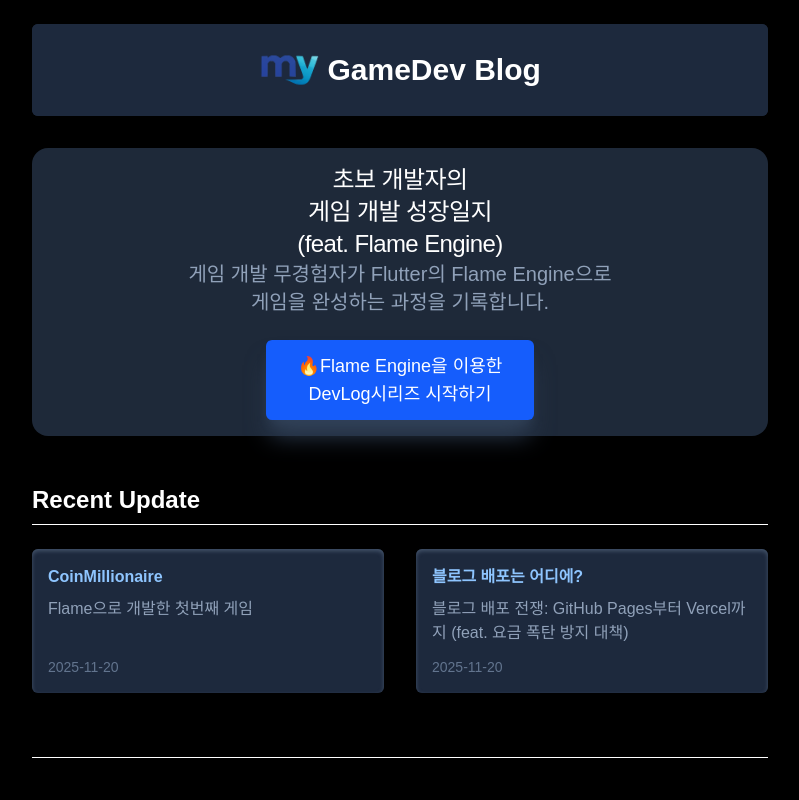
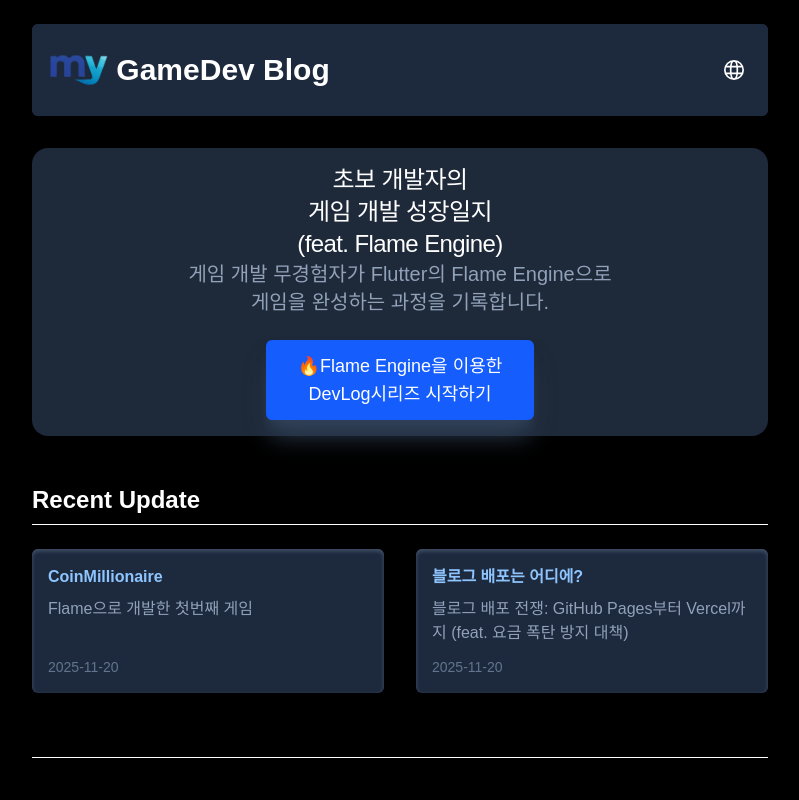
Before and after one commit to mygamedev-studio/blogapp, a Next.js app: page / in a window 1280 px wide. Shown: the top 800 px of the page, without its empty margins (240-1039 px from the left). Built offline with nearby package versions, Linux system fonts and the light colour scheme; a web font is replaced by a local one.

Commit message:
translate button added

```diff
--- a/components/StickyHeader.tsx
+++ b/components/StickyHeader.tsx
@@ -1,5 +1,6 @@
 import Link from "next/link";
 import { Orbit } from "next/font/google";
+import TranslateButtons from "./TranslateButtons";
 
 const orbitFont = Orbit({
   variable: "--font-orbit",
@@ -10,13 +11,13 @@ const orbitFont = Orbit({
 export default function StickyHeader() {
   const header = (
     <header className="sticky top-0 z-10 bg-slate-800 rounded-md">
-      <Link href="/">
-        {/* 기존의 스타일은 유지하되, sticky 속성으로 인해 헤더가 움직이지 않도록 보장합니다. */}
-        <div className="flex justify-center items-center bg-slate-800 p-4 my-6 rounded-md">
+      <div className="flex justify-between items-center bg-slate-800 p-4 my-6 rounded-md">
+        <Link href="/" className="flex items-center">
           <img src="/images/logo.png" width={60} height={30} />
           <h1 className="text-3xl text-white font-bold">&nbsp;GameDev Blog</h1>
-        </div>
-      </Link>
+        </Link>
+        <TranslateButtons />
+      </div>
     </header>
   );
   return header;
--- /dev/null
+++ b/components/TranslateButtons.tsx
@@ -0,0 +1,53 @@
+"use client";
+
+import { useState, useEffect } from "react";
+import { usePathname } from "next/navigation";
+import { GrLanguage } from "react-icons/gr";
+
+const languages = [
+  { code: "en", name: "English" },
+  { code: "ja", name: "日本語" },
+  { code: "ko", name: "한국어 (원문)" },
+];
+
+export default function TranslateButtons() {
+  const [isMenuOpen, setIsMenuOpen] = useState(false);
+  const pathname = usePathname();
+
+  const createTranslateUrl = (langCode: string) => {
+    // window 객체는 클라이언트 사이드에서만 접근 가능하므로, 함수 호출 시점에 확인합니다.
+    if (typeof window === "undefined") return "#";
+
+    const currentUrl = window.location.origin + pathname;
+
+    // 한국어 원문으로 돌아올 때는 그냥 현재 페이지 URL 사용
+    if (langCode === "ko") {
+      // Google 번역 URL에서 원래 페이지로 돌아올 때 사용됩니다.
+      return currentUrl;
+    }
+    return `https://translate.google.com/translate?sl=ko&tl=${langCode}&u=${encodeURIComponent(currentUrl)}`;
+  };
+
+  return (
+    <div className="relative inline-block text-left">
+      <button
+        onClick={() => setIsMenuOpen(!isMenuOpen)}
+        className="p-2 rounded-full hover:bg-slate-700 transition-colors"
+        aria-label="Translate page"
+      >
+        <GrLanguage className="w-5 h-5 text-white" />
+      </button>
+      {isMenuOpen && (
+        <div className="absolute right-0 mt-2 w-36 origin-top-right rounded-md bg-slate-800 shadow-lg ring-1 ring-black ring-opacity-5 focus:outline-none z-10">
+          <div className="py-1">
+            {languages.map((lang) => (
+              <a key={lang.code} href={createTranslateUrl(lang.code)} className="text-white block px-4 py-2 text-sm hover:bg-slate-700 rounded-md">
+                {lang.name}
+              </a>
+            ))}
+          </div>
+        </div>
+      )}
+    </div>
+  );
+}
```
